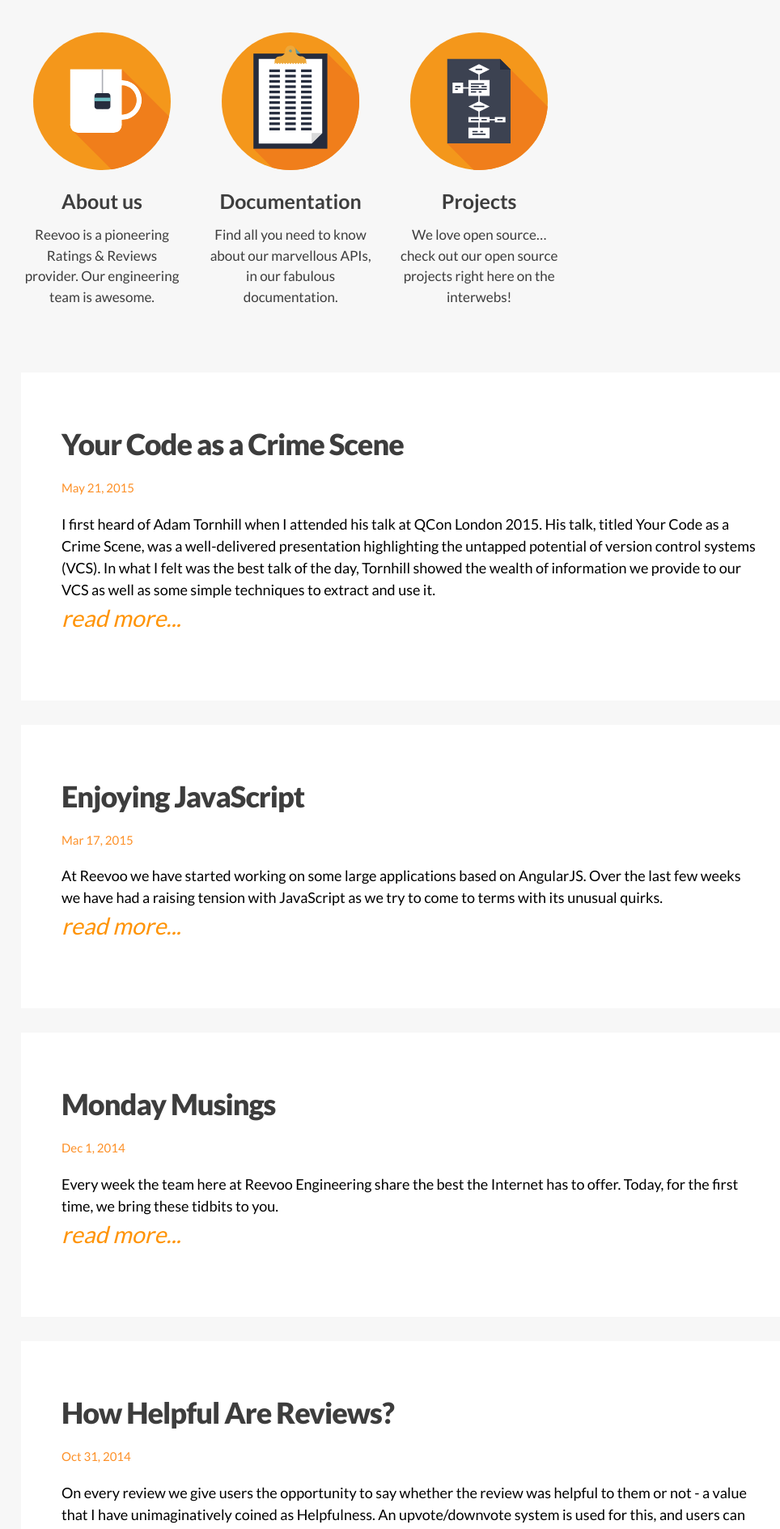
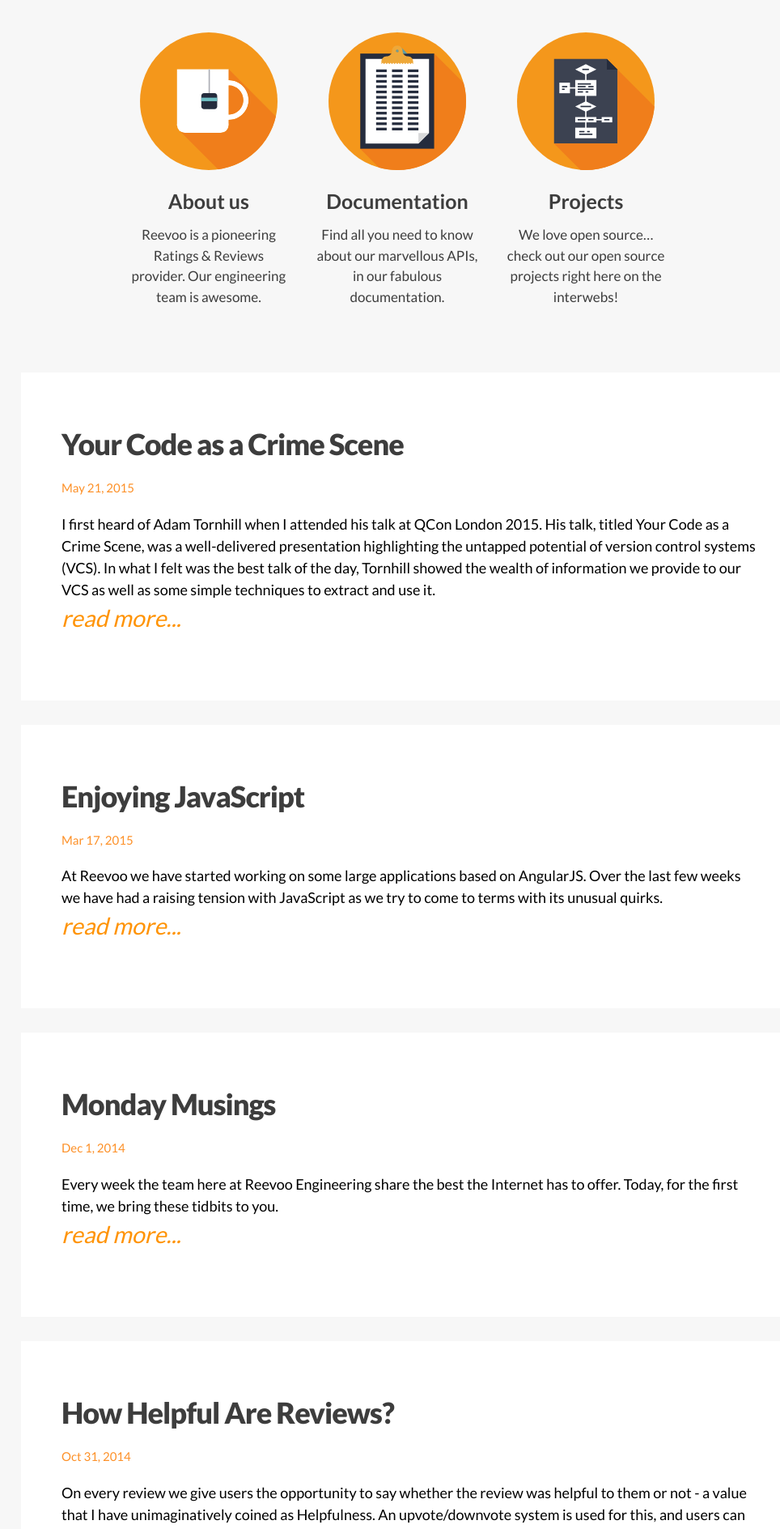
Before and after one commit to reevoo/reevoo.github.io, a Jekyll site: the page built from index.html, in a window 1280 px wide. Shown: the part 626-2514 px from the top of the page at 81% size, without its empty margins (134-1098 px from the left). Built offline with Jekyll 4.4.1, drawn with Linux system fonts in a browser that asks for light colours.

Commit message:
Fix alignment of tile things and make responsive

```diff
--- a/css/main.css
+++ b/css/main.css
@@ -313,6 +313,14 @@ li { list-style-position: inside; }
 
 .tile-container .tile .title img.three-svg {
   width: 200px;
+}
+
+.site-sections {
+  text-align: center;
+}
+.site-sections .tile {
+  padding-right: 0;
+  padding: 40px 34px;
 }
 
 .blog-summary {
--- a/index.html
+++ b/index.html
@@ -8,7 +8,7 @@ layout: home
         <iframe id="recruitment-video" src="//player.vimeo.com/video/110579959?title=0&amp;byline=0&amp;portrait=0" frameborder="0" webkitallowfullscreen mozallowfullscreen allowfullscreen></iframe>
       </div>
     </div>
-    <div class="tile-container">
+    <div class="site-sections tile-container">
       <a href="/about">
         <div id="projects" class="tile">
           <div class="title">
```
